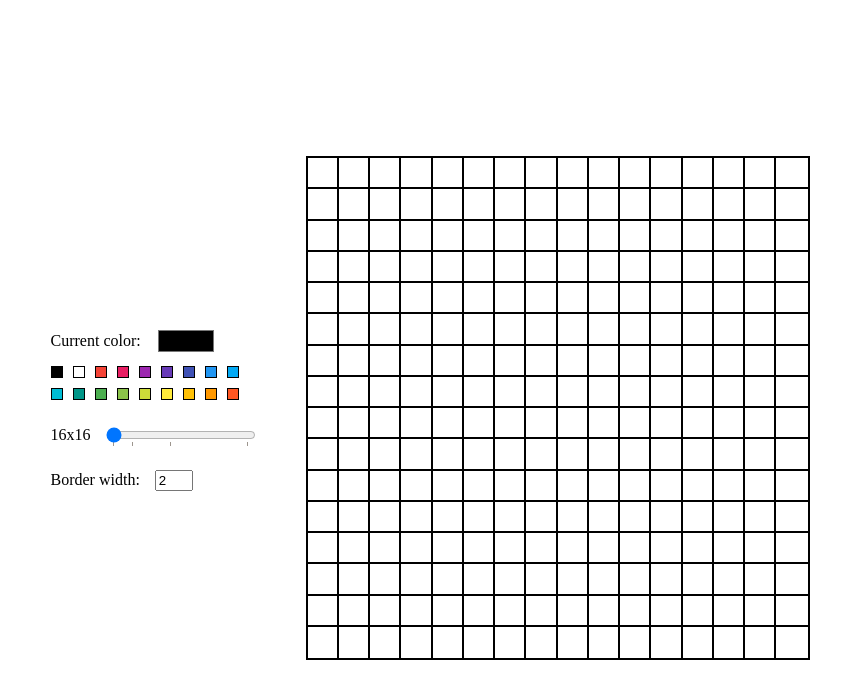
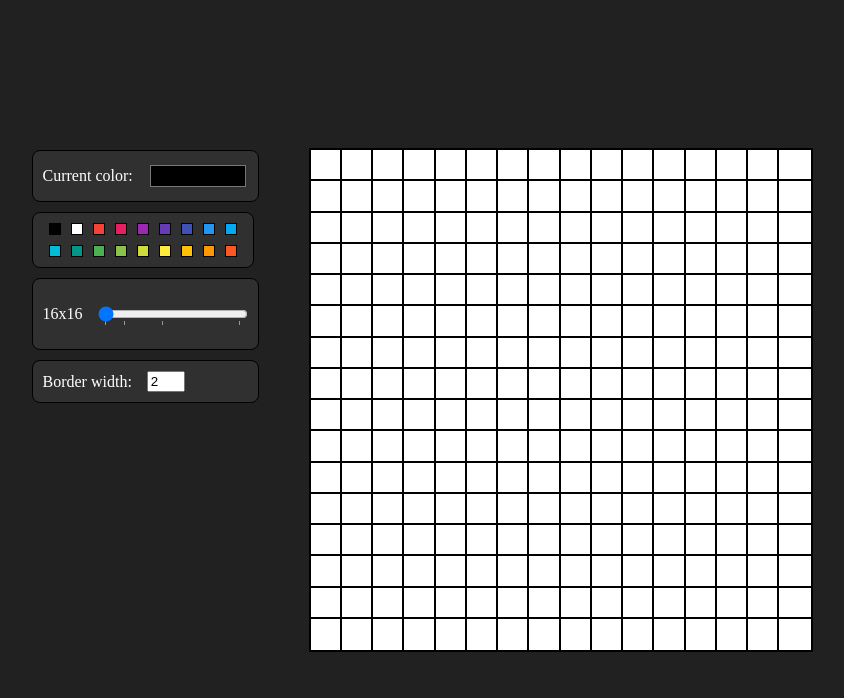
Before and after one commit to TheCodeGeneral/WebSketch, a plain HTML site: page index.html in a window 1280 px wide. Shown: the whole page, without its empty margins (218-1062 px from the left). Drawn offline with Linux system fonts and the light colour scheme.

Commit message:
dark mode

```diff
--- a/style.css
+++ b/style.css
@@ -12,6 +12,8 @@
 body, html {
     height: 100%;
     width: 100%;
+    margin: 0;
+    background-color: #212121;
 }
 
 #control-panel {
@@ -46,9 +48,10 @@ body, html {
     gap: 10px;
     flex-wrap: wrap;
     width: 200px;
+    justify-content: center;
 }
 #color-picker {
-    width: 60px;
+    flex: 1;
     height: 30px;
     border: none;
     padding: 0px;
@@ -152,4 +155,13 @@ input[type="range"] {
     display: flex;
     flex-direction: column;
     gap: 10px;
+    height: var(--grid-size);
 }
+
+#control-panel > div {
+    border: 1px solid black;
+    border-radius: 8px;
+    padding: 10px;
+    background-color: #303030;
+    color: white;
+}
```
